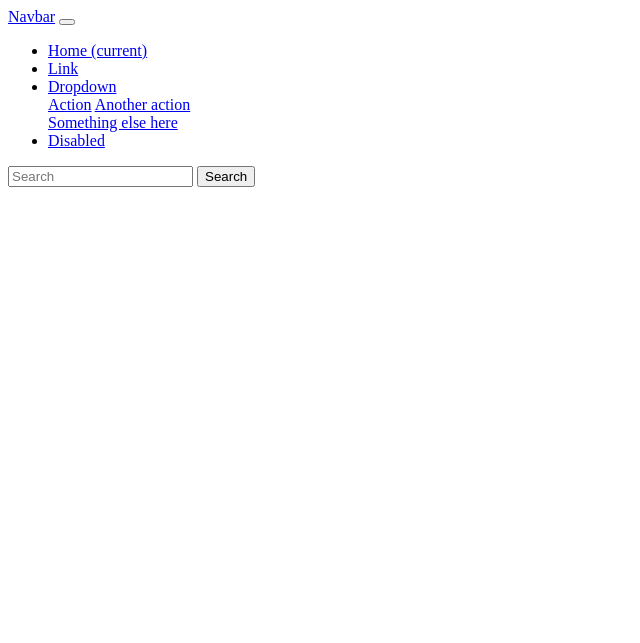
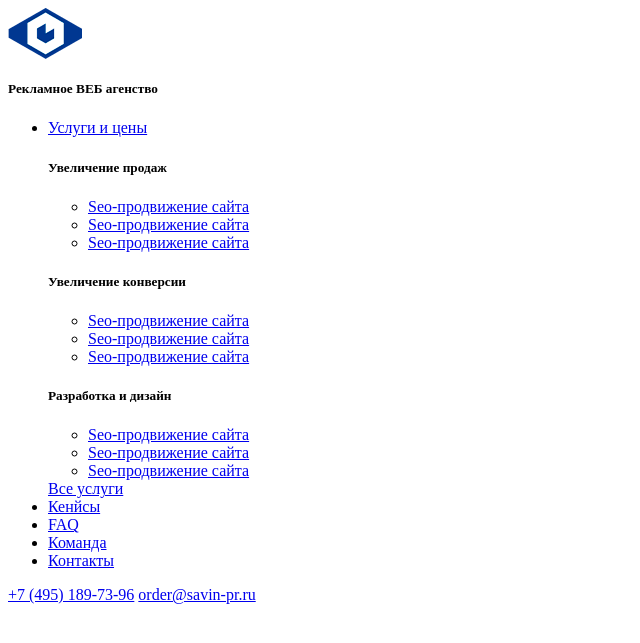
Before and after one commit to nicholasgmail/seo, a PHP site: page /partials/components/header/mini/top-header.html in a window 1280 px wide. Shown: the top 643 px of the page, without its empty margins (0-640 px from the left). Run offline with PHP 8.4, Linux system fonts and the light colour scheme.

Commit message:
footer-header

```diff
--- a/src/assets/scss/_settings.scss
+++ b/src/assets/scss/_settings.scss
@@ -8,13 +8,13 @@
 $secondary: #ebebeb;
 $green: #00a99d;
 $purple:  #5a117d;
+$black: #161616;
 
 $enable-rounded: false;
 $enable-responsive-font-sizes: true;
 
-$font-family-sans-serif: "Roboto";
-$font-family-playfair-display:'Playfair Display';
-$font-family-rubik: 'Rubik';
+$font-family-sans-serif: 'Montserrat', sans-serif;
+$font-family-raleway:'Raleway', sans-serif;
 
 //slick
 $slick-loader-path: '../../assets/img/';
--- /dev/null
+++ b/src/assets/scss/components/_bottom-header.scss
@@ -0,0 +1,2 @@
+.bottom-header{
+}
--- a/src/assets/scss/style.scss
+++ b/src/assets/scss/style.scss
@@ -21,4 +21,7 @@
 @import "functions/_functions";
 @import "mixin/_mixin";
 
+@import "components/lib/card-tariffs";
+@import "components/top-header";
+@import "components/bottom-header";
 @import "components/footer";
--- a/src/layouts/default.html
+++ b/src/layouts/default.html
@@ -4,11 +4,13 @@
     <meta charset="utf-8" />
     <meta http-equiv="x-ua-compatible" content="ie=edge">
     <meta name="viewport" content="width=device-width, initial-scale=1.0">
-    <title>Nova ST</title>
+    <title>CEO</title>
+    <link href="https://fonts.googleapis.com/css2?family=Montserrat:wght@400;700;800;900&family=Raleway:wght@400;500&display=swap" rel="stylesheet">
     <link href="https://cdnjs.cloudflare.com/ajax/libs/font-awesome/5.12.1/css/all.min.css" rel="stylesheet">
     <link rel="stylesheet" href="https://cdnjs.cloudflare.com/ajax/libs/Swiper/5.4.5/css/swiper.min.css">
     <link rel="stylesheet" href="{{root}}assets/css/bootstrap.css">
     <link rel="stylesheet" href="{{root}}assets/css/style.css">
+
 </head>
 <body class="body">
 {{>body}}
--- a/src/partials/components/header/mini/top-header.html
+++ b/src/partials/components/header/mini/top-header.html
@@ -1,37 +1,98 @@
-<div class="navbar navbar-expand-lg navbar-light bg-light">
-    <a class="navbar-brand" href="#">Navbar</a>
-    <button class="navbar-toggler" type="button" data-toggle="collapse" data-target="#navbarSupportedContent"
-            aria-controls="navbarSupportedContent" aria-expanded="false" aria-label="Toggle navigation">
+<header class="top-header">
+    <div class="container-lg">
+        <div class="row justify-content-between justify-content-md-around align-items-center py-4">
+            <div class="col-5 col-md-4 col-lg-3 d-flex px-3">
+                <a href="#">
+                    <img src="assets/img/header/logo.png" alt=""  height="51" width="74">
+                </a>
+                <h5 class="font-weight-montserrat-400 text-white ml-3 ">Рекламное ВЕБ агенство</h5>
+            </div>
+            <div class="col-1 d-lg-none">
                 <span class="navbar-toggler-icon"></span>
-    </button>
+            </div>
+            <div class="col-6 d-none d-lg-block top-header__header-menu px-0">
+                <ul class="mx-auto d-flex justify-content-between align-items-center font-raleway-400 ">
+                    <li class="dropdown">
+                        <a href="#" class="font-raleway-400 text-decoration-none text-white active py-3 px-3 rounded-pill" role="button" id="dropdownMenuLink" data-toggle="dropdown" aria-haspopup="true" aria-expanded="false">Услуги и цены</a>
+                        <div class="dropdown-menu border-0" aria-labelledby="dropdownMenuLink">
 
-    <div class="collapse navbar-collapse" id="navbarSupportedContent">
-        <ul class="navbar-nav mr-auto">
-            <li class="nav-item active">
-                <a class="nav-link" href="#">Home <span class="sr-only">(current)</span></a>
+                            <div class="dropdown-bg mt-3 rounded-lg shadow">
+                                <div class="row mx-auto py-2">
+                                    <div class="col-4 pr-0 pl-3">
+                                        <h5 class="heading font-weight-montserrat-700 text-uppercase mt-2">Увеличение продаж</h5>
+                                        <ul>
+                                            <li class="mb-2">
+                                                <a href="#" class="font-raleway-400 text-decoration-none">Seo-продвижение сайта</a>
                                             </li>
-            <li class="nav-item">
-                <a class="nav-link" href="#">Link</a>
+                                            <li class="mb-2">
+                                                <a href="#" class="font-raleway-400 text-decoration-none">Seo-продвижение сайта</a>
                                             </li>
-            <li class="nav-item dropdown">
-                <a class="nav-link dropdown-toggle" href="#" id="navbarDropdown" role="button"
-                   data-toggle="dropdown" aria-haspopup="true" aria-expanded="false">
-                    Dropdown
-                </a>
-                <div class="dropdown-menu" aria-labelledby="navbarDropdown">
-                    <a class="dropdown-item" href="#">Action</a>
-                    <a class="dropdown-item" href="#">Another action</a>
-                    <div class="dropdown-divider"></div>
-                    <a class="dropdown-item" href="#">Something else here</a>
+                                            <li class="mb-2">
+                                                <a href="#" class="font-raleway-400 text-decoration-none">Seo-продвижение сайта</a>
+                                            </li>
+
+                                        </ul>
+                                    </div>
+                                    <div class="col-4 col-dropdown pr-0 pl-2">
+                                        <h5 class="heading font-weight-montserrat-700 text-uppercase  mt-2">Увеличение конверсии</h5>
+                                        <ul>
+                                            <li class="mb-2">
+                                                <a href="#" class="font-raleway-400 text-decoration-none">Seo-продвижение сайта</a>
+                                            </li>
+                                            <li class="mb-2">
+                                                <a href="#" class="font-raleway-400 text-decoration-none">Seo-продвижение сайта</a>
+                                            </li>
+                                            <li class="mb-2">
+                                                <a href="#" class="font-raleway-400 text-decoration-none">Seo-продвижение сайта</a>
+                                            </li>
+
+                                        </ul>
+
+                                    </div>
+
+                                    <div class="col-4 pr-0 pl-2">
+                                        <h5 class="heading font-weight-montserrat-700 text-uppercase mt-2">Разработка и дизайн</h5>
+                                        <ul>
+                                            <li class="mb-2">
+                                                <a href="#" class="font-raleway-400 text-decoration-none">Seo-продвижение сайта</a>
+                                            </li>
+                                            <li class="mb-2">
+                                                <a href="#" class="font-raleway-400 text-decoration-none">Seo-продвижение сайта</a>
+                                            </li>
+                                            <li class="mb-2">
+                                                <a href="#" class="font-raleway-400 text-decoration-none">Seo-продвижение сайта</a>
+                                            </li class="mb-2">
+                                        </ul>
+                                        <div class="all-services w-100 text-right p-3">
+                                            <a href="#" class="font-weight-montserrat-700">Все услуги</a>
+                                        </div>
+                                    </div>
+
+                                </div>
+
+                            </div>
                         </div>
                     </li>
-            <li class="nav-item">
-                <a class="nav-link disabled" href="#" tabindex="-1" aria-disabled="true">Disabled</a>
+                    <li class="">
+                        <a class="font-raleway-400 text-decoration-none text-white py-3 px-3 rounded-pill" href="#">Кенйсы</a>
+                    </li>
+                    <li class="">
+                        <a class="font-raleway-400 text-decoration-none text-white py-3 px-3 rounded-pill" href="#">FAQ</a>
+                    </li>
+                    <li class="">
+                        <a class="font-raleway-400 text-decoration-none text-white py-3 px-3 rounded-pill" href="#">Команда</a>
+                    </li>
+                    <li class="">
+                        <a class="font-raleway-400 text-decoration-none text-white py-3 px-3 rounded-pill" href="#">Контакты</a>
                     </li>
                 </ul>
-        <form class="form-inline my-2 my-lg-0">
-            <input class="form-control mr-sm-2" type="search" placeholder="Search" aria-label="Search">
-            <button class="btn btn-outline-success my-2 my-sm-0" type="submit">Search</button>
-        </form>
+            </div>
+
+            <div class="col-md-4 col-lg-3 d-none d-md-block text-right">
+                <a href="#" class="h4 text-white font-weight-montserrat-700 mb-0">+7 (495) 189-73-96</a>
+                <a href="#" class="text-white font-raleway-400">order@savin-pr.ru</a>
             </div>
         </div>
+
+    </div>
+</header>
--- a/src/partials/home.html
+++ b/src/partials/home.html
@@ -1,2 +1,3 @@
 {{>header}}
+{{>section-tariffs}}
 {{>footer}}
```
Also changed, not shown: src/assets/js/app.js (+12 -0 lines), src/assets/scss/_global.scss (+23 -0 lines), src/assets/scss/components/_footer.scss (+10 -1 lines), src/assets/scss/components/_top-header.scss (added, +64 -0 lines), src/assets/scss/components/lib/_card-tariffs.scss (added, +58 -0 lines), src/partials/components/footer/footer.html (+51 -59 lines), src/partials/components/header/mini/bottom-header.html (+7 -36 lines), src/partials/components/lib/card-tariffs.html (added, +17 -0 lines), src/partials/components/tariffs/section-tariffs.html (added, +14 -0 lines), src/assets/img/header/bg-header.png (added), src/assets/img/header/logo.png (added), src/assets/img/header/shape.png (added). Lines whose indentation alone changed are shown as unchanged.
